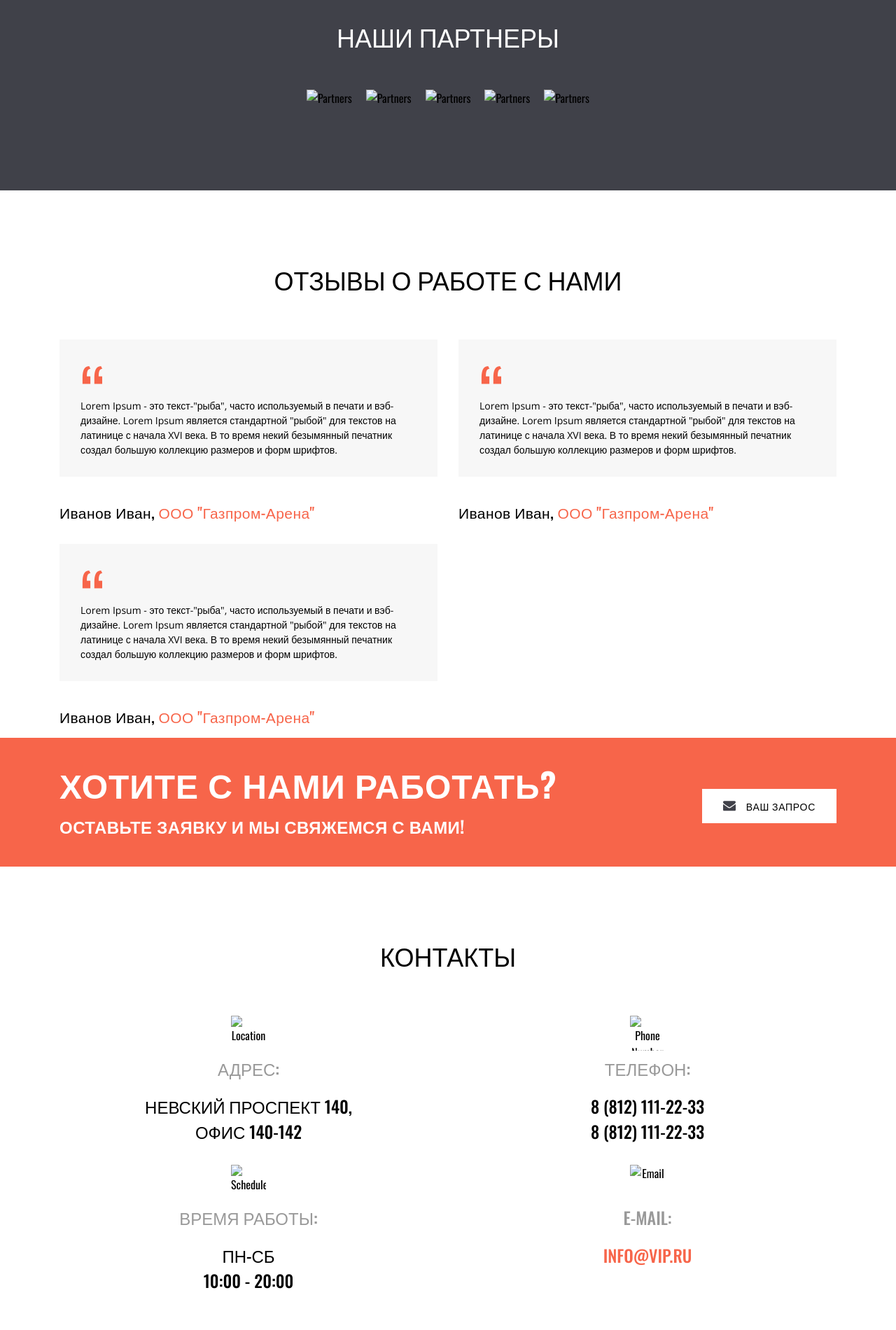
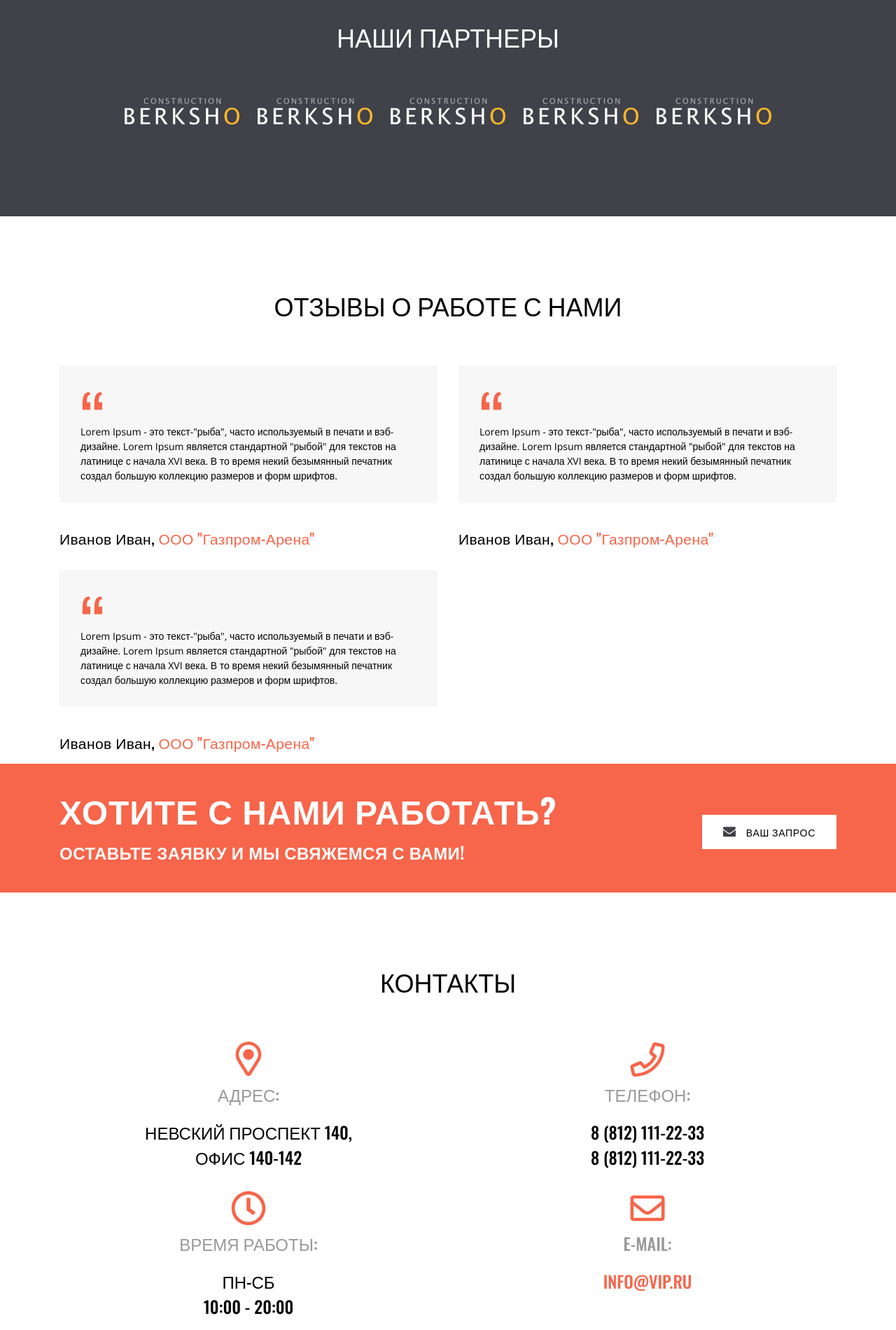
Before and after one commit to MariiaVasilieva/My-first-site, a plain HTML site: page index.html in a window 1280 px wide. Shown: the part 5780-7680 px from the top of the page at 70% size. Drawn offline with nearby package versions, Linux system fonts and the light colour scheme; the site is published under a folder, as on GitHub Pages, so addresses that start at the root find nothing.

Commit message:
Update index.html

```diff
--- a/index.html
+++ b/index.html
@@ -212,19 +212,19 @@
             <h2 class="text-h2 partners__h2">Наши партнеры</h2>
             <div class="partners__flex">
                 <div class="partners__item">
-                    <img src="/img/partners.png" alt="Partners">
+                    <img src="./img/partners.png" alt="Partners">
                 </div>
                 <div class="partners__item">
-                    <img src="/img/partners.png" alt="Partners">
+                    <img src="./img/partners.png" alt="Partners">
                 </div>
                 <div class="partners__item">
-                    <img src="/img/partners.png" alt="Partners">
+                    <img src="./img/partners.png" alt="Partners">
                 </div>
                 <div class="partners__item">
-                    <img src="/img/partners.png" alt="Partners">
+                    <img src="./img/partners.png" alt="Partners">
                 </div>
                 <div class="partners__item">
-                    <img src="/img/partners.png" alt="Partners">
+                    <img src="./img/partners.png" alt="Partners">
                 </div>
             </div>
         </div>
@@ -291,12 +291,12 @@
             <h2 class="text-h2 contacts__h2">Контакты</h2>
             <div class="contacts__grid">
                 <div class="contacts__item">
-                    <img class="contacts__icon" src="/img/map-icon.svg" alt="Location">
+                    <img class="contacts__icon" src="./img/map-icon.svg" alt="Location">
                     <h3 class="text-h3 contacts__h3 contacts__h3-gray">Адрес:</h3>
                     <h3 class="text-h3 contacts__h3">Невский проспект 140, <br>Офис 140-142</h3>
                 </div>
                 <div class="contacts__item">
-                    <img class="contacts__icon" src="/img/phone-icon.svg" alt="Phone Number">
+                    <img class="contacts__icon" src="./img/phone-icon.svg" alt="Phone Number">
                     <h3 class="text-h3 contacts__h3 contacts__h3-gray">Телефон:</h3>
                     <h3 class="text-h3 contacts__h3">
                         <a href="tel:+78121112233">8 (812) 111-22-33</a>
@@ -305,12 +305,12 @@
                     </h3>
                 </div>
                 <div class="contacts__item">
-                    <img class="contacts__icon" src="/img/clock-icon.svg" alt="Schedule">
+                    <img class="contacts__icon" src="./img/clock-icon.svg" alt="Schedule">
                     <h3 class="text-h3 contacts__h3 contacts__h3-gray">Время работы:</h3>
                     <h3 class="text-h3 contacts__h3">Пн-сб<br>10:00 - 20:00</h3>
                 </div>
                 <div class="contacts__item">
-                    <img class="contacts__icon" src="/img/mail-icon.svg" alt="Email">
+                    <img class="contacts__icon" src="./img/mail-icon.svg" alt="Email">
                     <h3 class="text-h3 contacts__h3 contacts__h3-gray">e-mail:</h3>
                     <h3 class="text-h3 contacts__h3 contacts__h3-accent"><a href="mailto:INFO@VIP.RU">INFO@VIP.RU</a></h3>
                 </div>
```
